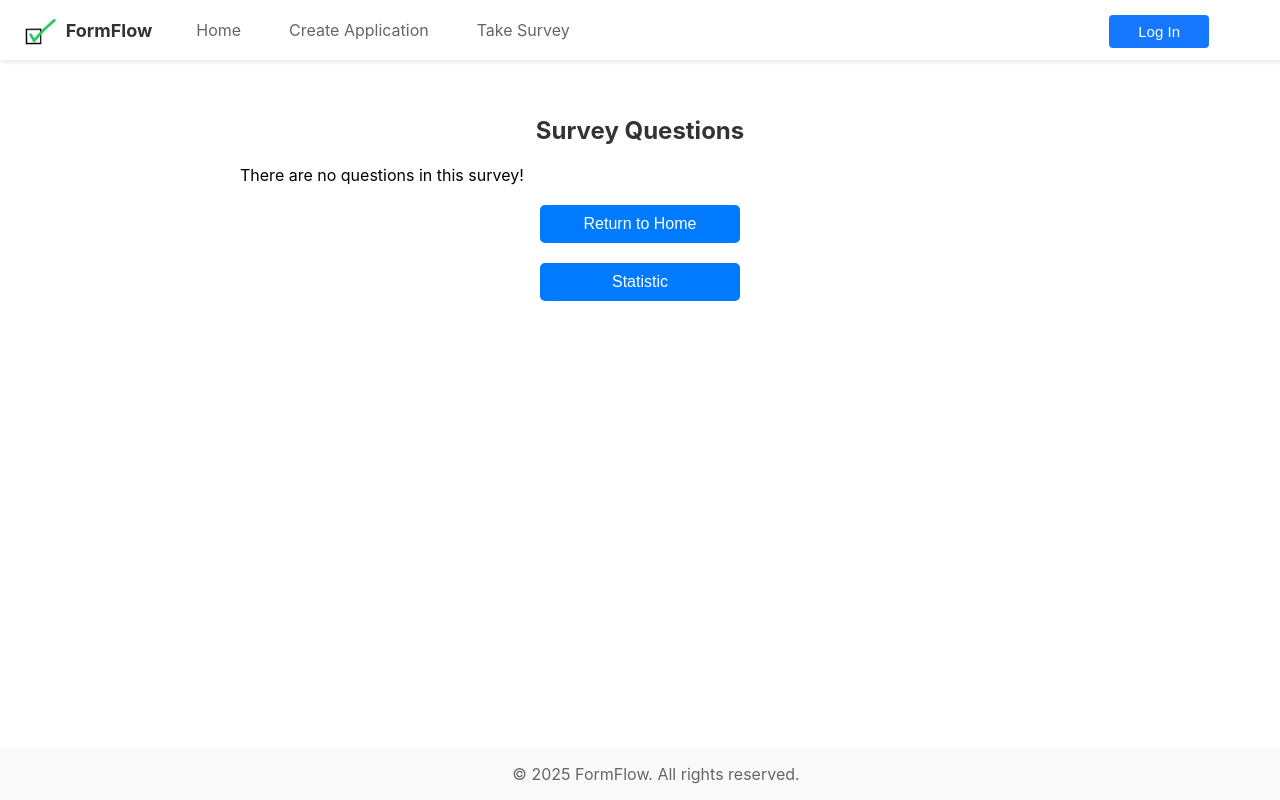
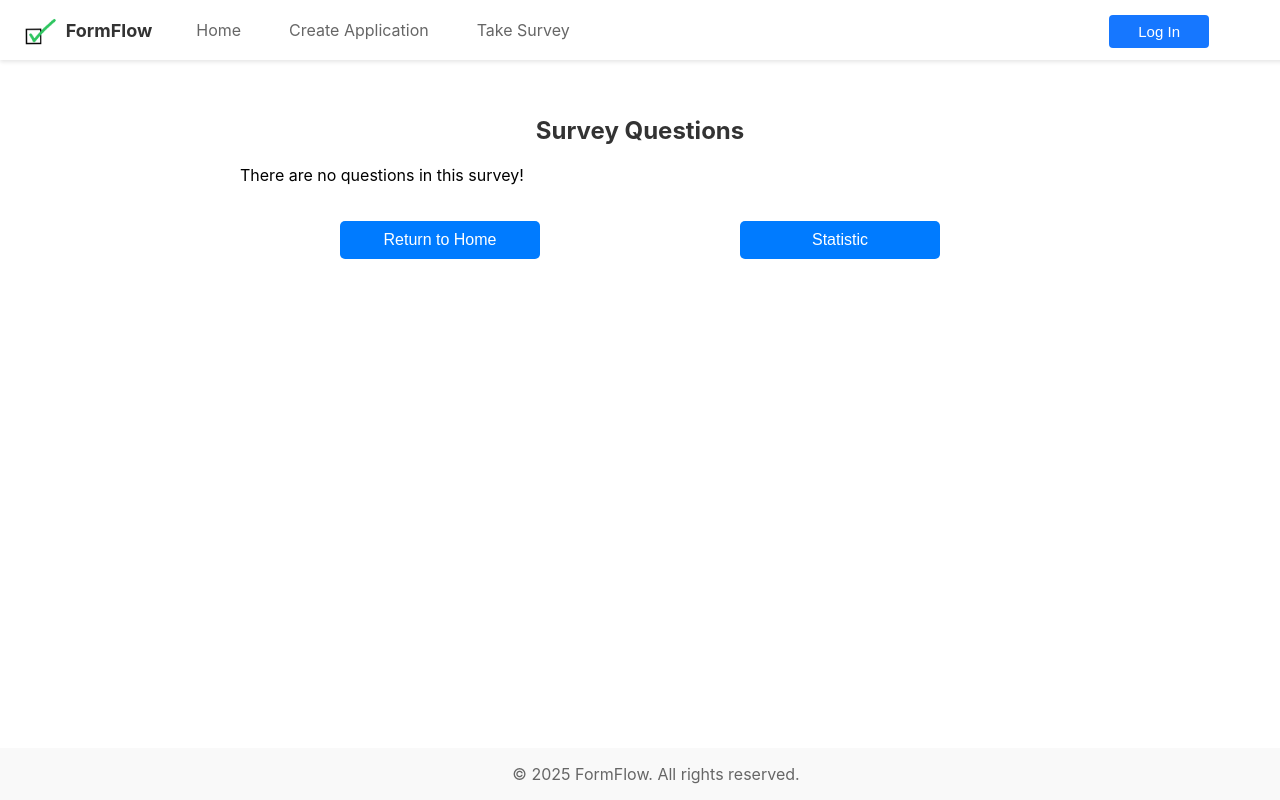
Before and after one commit to Skaum103/form-flow-frontend, a React (Create React App) app: page /survey/1 in a window 1280 px wide. Built offline with nearby package versions, Linux system fonts and the light colour scheme.

Commit message:
new vision

```diff
--- a/src/pages/ApplicationDetail.css
+++ b/src/pages/ApplicationDetail.css
@@ -63,11 +63,26 @@
   border: 1px solid #ccc;
 }
 
+.button-row {
+  display: flex;
+  justify-content: center;
+  gap: 0px; /* 两个按钮之间的间距 */
+}
+
 /* 返回按钮 */
 .back-button {
-  display: block;
+  /* display: block;
   width: 200px;
   margin: 20px auto;
+  padding: 10px;
+  font-size: 16px;
+  background: #007bff;
+  color: white;
+  border: none;
+  border-radius: 5px;
+  cursor: pointer;
+  text-align: center; */
+  width: 150px;
   padding: 10px;
   font-size: 16px;
   background: #007bff;
--- a/src/pages/ApplicationDetail.js
+++ b/src/pages/ApplicationDetail.js
@@ -72,6 +72,7 @@ const ApplicationDetail = () => {
             )}
 
             {/* 返回按钮 */}
+            <div className="button-row">
                 <button className="back-button" onClick={() => navigate("/")}>
                     Return to Home
                 </button>
@@ -80,6 +81,7 @@ const ApplicationDetail = () => {
                     Statistic
                 </button>
             </div>
+        </div>
     );
 };
 
```
Lines whose indentation alone changed are shown as unchanged.
